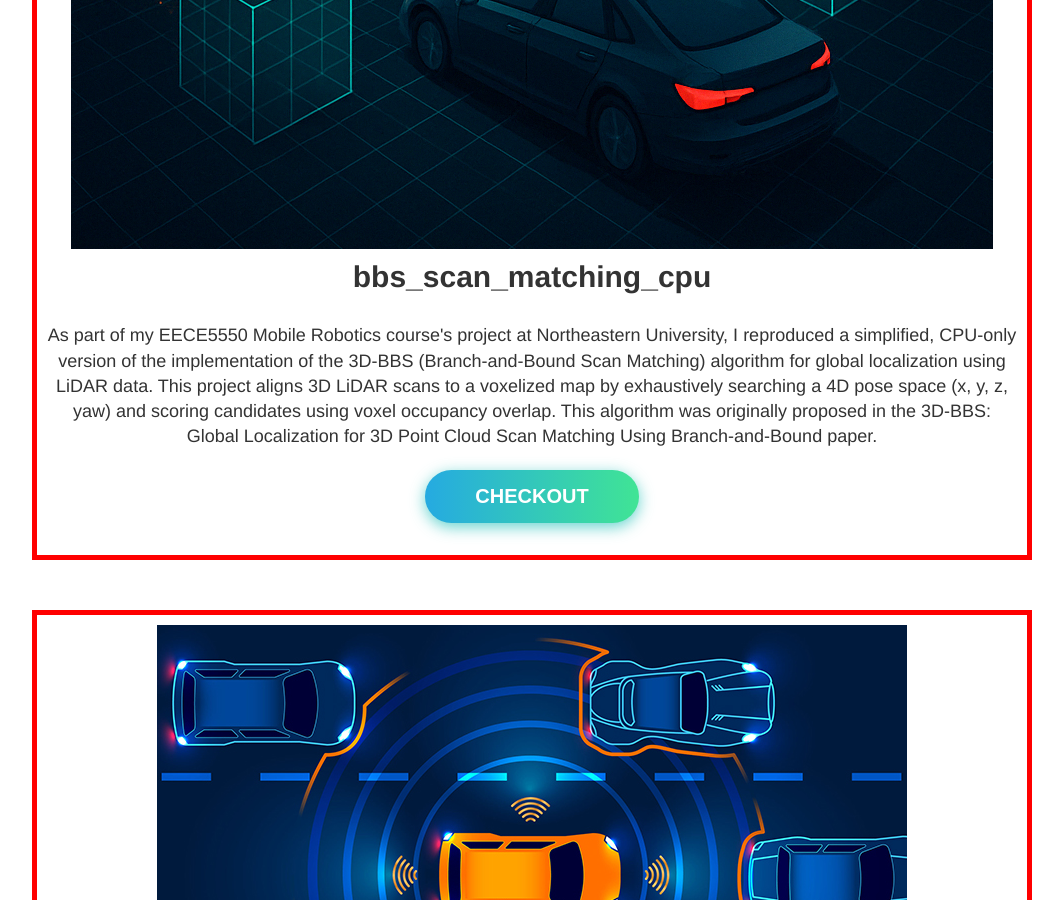
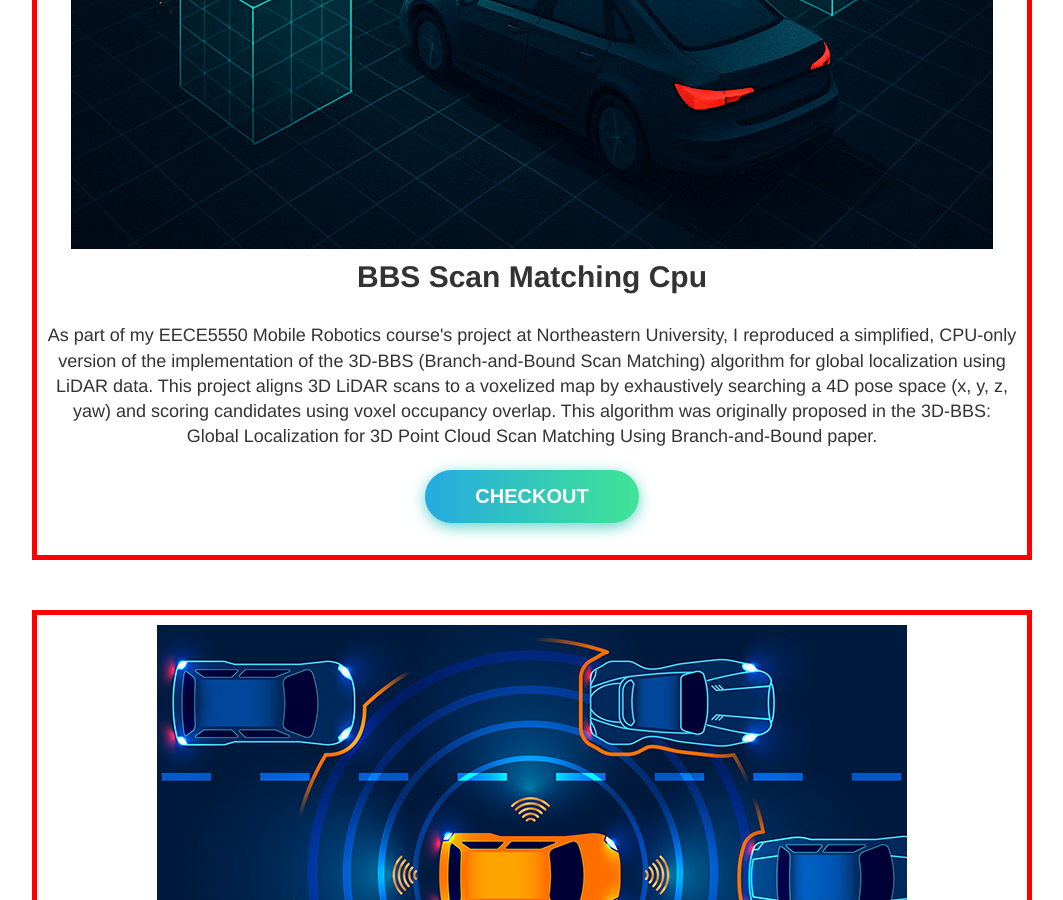
Before and after one commit to Aryaman22102002/Aryaman22102002.github.io, a Jekyll site: the page built from projects.md, in a window 1280 px wide and 900 px high, scrolled down 2393 px. Shown: the whole window, without its empty margins (108-1171 px from the left). Built offline with Jekyll 4.4.1, drawn with Linux system fonts in a browser that asks for light colours; some of the changed text lies outside the part shown.

Commit message:
New projects

```diff
--- a/projects.md
+++ b/projects.md
@@ -137,7 +137,7 @@
 </center>
 
 <center>
-<b style="font-size:30px"> bbs_scan_matching_cpu</b>
+<b style="font-size:30px"> BBS Scan Matching Cpu</b>
 </center>
 <br>
 As part of my EECE5550 Mobile Robotics course's project at Northeastern University, I reproduced a simplified, CPU-only version of the implementation of the 3D-BBS (Branch-and-Bound Scan Matching) algorithm for global localization using LiDAR data. This project aligns 3D LiDAR scans to a voxelized map by exhaustively searching a 4D pose space (x, y, z, yaw) and scoring candidates using voxel occupancy overlap. This algorithm was originally proposed in the 3D-BBS: Global Localization for 3D Point Cloud Scan Matching Using Branch-and-Bound paper.
@@ -163,7 +163,7 @@
 </center>
 
 <center>
-<b style="font-size:30px"> Cruise_Control_System</b>
+<b style="font-size:30px"> Cruise Control System</b>
 </center>
 <br>
 As part of our ME5659 Control Systems Course course's project at Northeastern University, we focused on designing and comparing three different controllers: PID, Lead-Lag, and LQR, for regulating the velocity of a Toyota Camry XLE under aerodynamic and rolling resistance forces.
```
